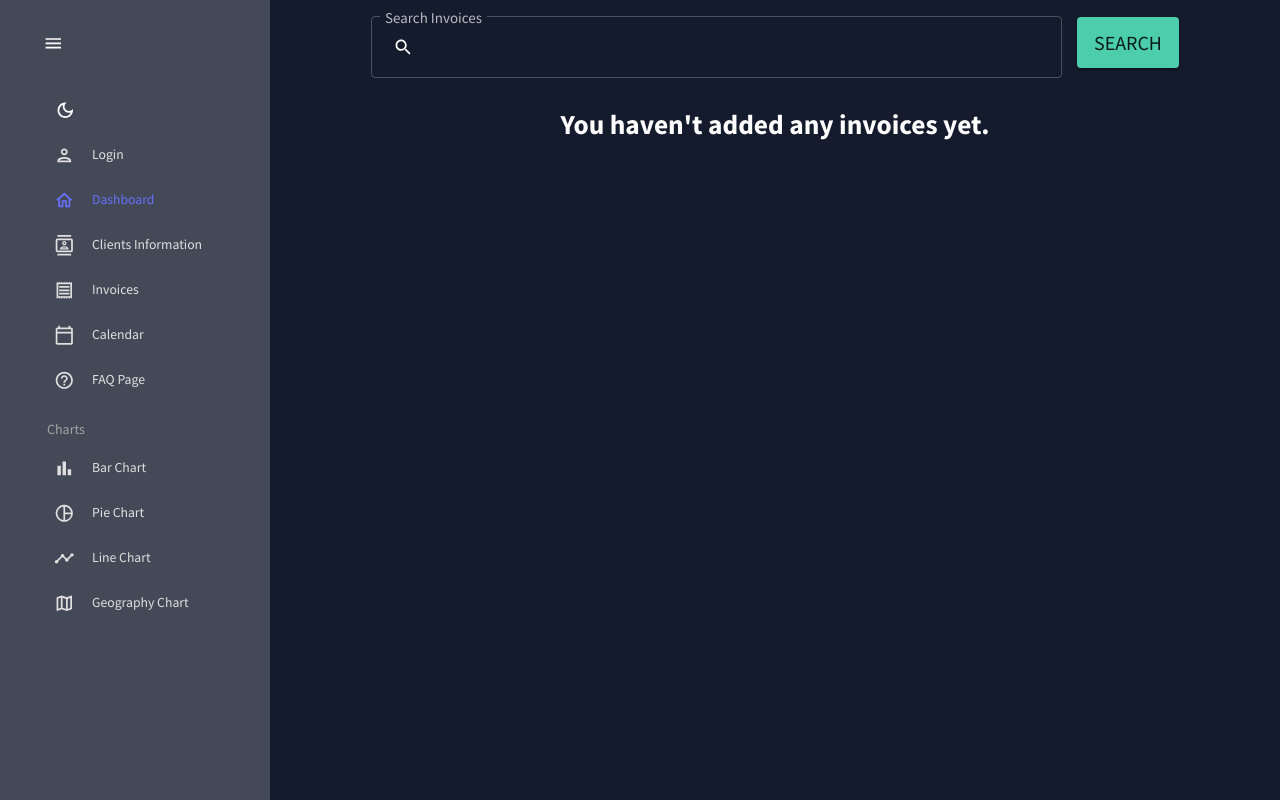
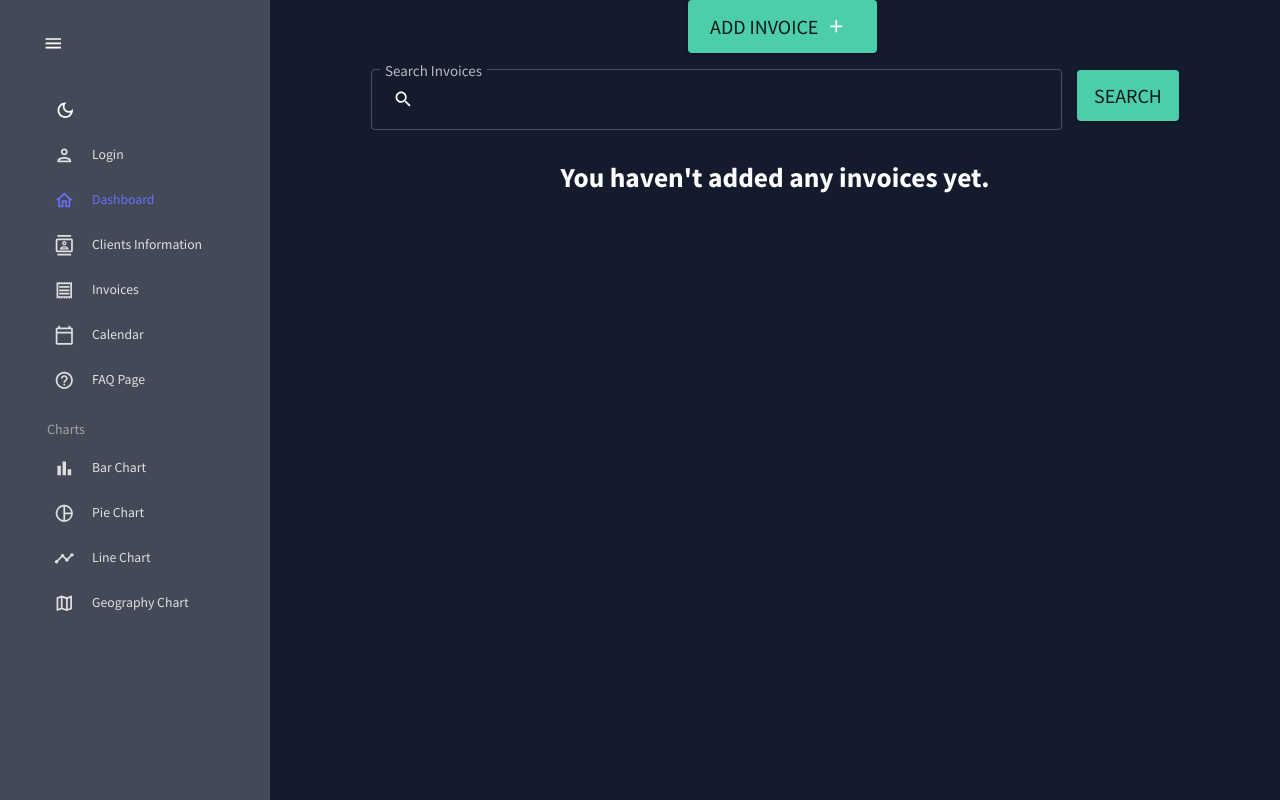
Before and after one commit to BaseBenjamin13/dashboard_client, a React (Create React App) app: page /invoices in a window 1280 px wide. Built offline with nearby package versions, Linux system fonts and the light colour scheme.

Commit message:
adding add invoice btn to show form, & setup useLocation

```diff
--- a/src/pages/InvoicesPage.js
+++ b/src/pages/InvoicesPage.js
@@ -1,15 +1,23 @@
 import React, { useState, useContext, useEffect } from 'react';
 import axios from 'axios';
+import { useLocation } from 'react-router-dom';
 
 import { UserContext } from '../contexts/UserContext';
+
+import { Button, IconButton } from "@mui/material";
+import AddIcon from '@mui/icons-material/Add';
 
 import InvoicesTable from '../components/invoices/InvoicesTable';
 import TableSearch from '../components/TableSearch';
 
 function InvoicesPage() {
 
+    const location = useLocation();
     const { user, setUser } = useContext(UserContext);
     const [invoices, setInvoices] = useState();
+    const [showInvoiceForm, setShowInvoiceForm] = useState(
+        location.state?.addInvoice ? true : false
+    );
 
     function getInvoices() {
         if (user.ID) {
@@ -29,6 +37,16 @@ function InvoicesPage() {
     return (
         <div>
 
+            <Button size="large" style={{ fontSize: '20px', marginLeft: '15px' }}
+                variant="contained" color="secondary"
+                onClick={() => setShowInvoiceForm(!showInvoiceForm)}
+            >
+                Add Invoice
+                <IconButton aria-label="plus icon">
+                    <AddIcon />
+                </IconButton>
+            </Button>
+
             <TableSearch label="Search Invoices" />
 
             {invoices ?
```
